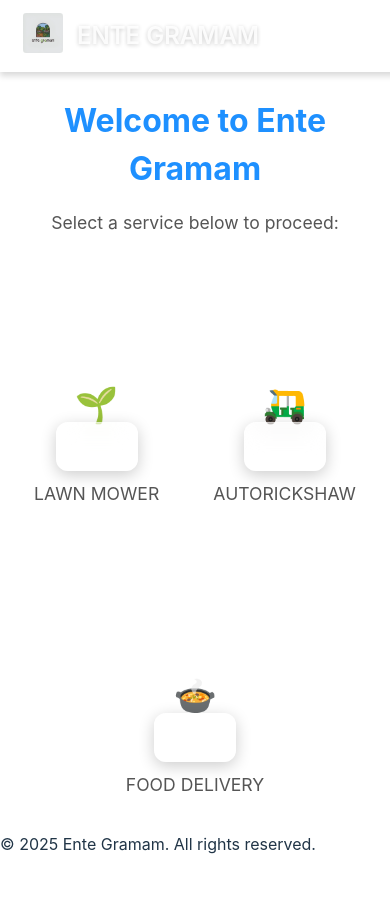
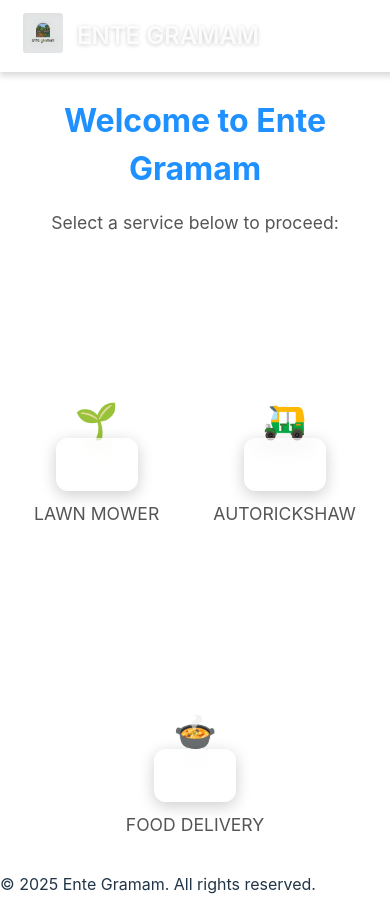
Before and after one commit to code-ninja-labs/ente-gramam1, a React (Vite) app: page / in a window 390 px wide. Before the commit the page ends 872 px from the top, so only its background shows below. Built offline with nearby package versions, Linux system fonts and the light colour scheme.

Commit message:
Update AppIcons.css

```diff
--- a/src/components/AppIcons/AppIcons.css
+++ b/src/components/AppIcons/AppIcons.css
@@ -2,7 +2,7 @@
 .app-icons {
     display: flex;
     justify-content: space-evenly;
-    margin-top: 10px; /* Adjusted margin to move container upwards */
+    margin-top: 5px; /* Moved the containers up */
     flex-wrap: wrap;
     gap: 40px;
 }
@@ -18,7 +18,7 @@
 /* Glass-style container adjustments */
 .icon-container {
     width: 100px;
-    height: 150px; /* Increased height */
+    height: 160px; /* Increased height */
     border-radius: 16px;
     background: rgba(255, 255, 255, 0.2);
     box-shadow: 0 4px 16px rgba(0, 0, 0, 0.2);
@@ -37,7 +37,7 @@
     font-size: 40px;
     line-height: 1;
     margin: 0;
-    padding-top: 60px; /* Adjusted padding to move the emoji further downwards */
+    padding-top: 70px; /* Adjusted padding to move the emoji further downwards */
     display: flex; /* Added for better centering */
     align-items: flex-end; /* Move emoji to the bottom */
     justify-content: center; /* Horizontal center */
@@ -62,7 +62,7 @@
 
     .icon-container {
         width: 80px;
-        height: 120px; /* Increased height for smaller screens */
+        height: 130px; /* Increased height for smaller screens */
         border-radius: 12px;
     }
 
```
